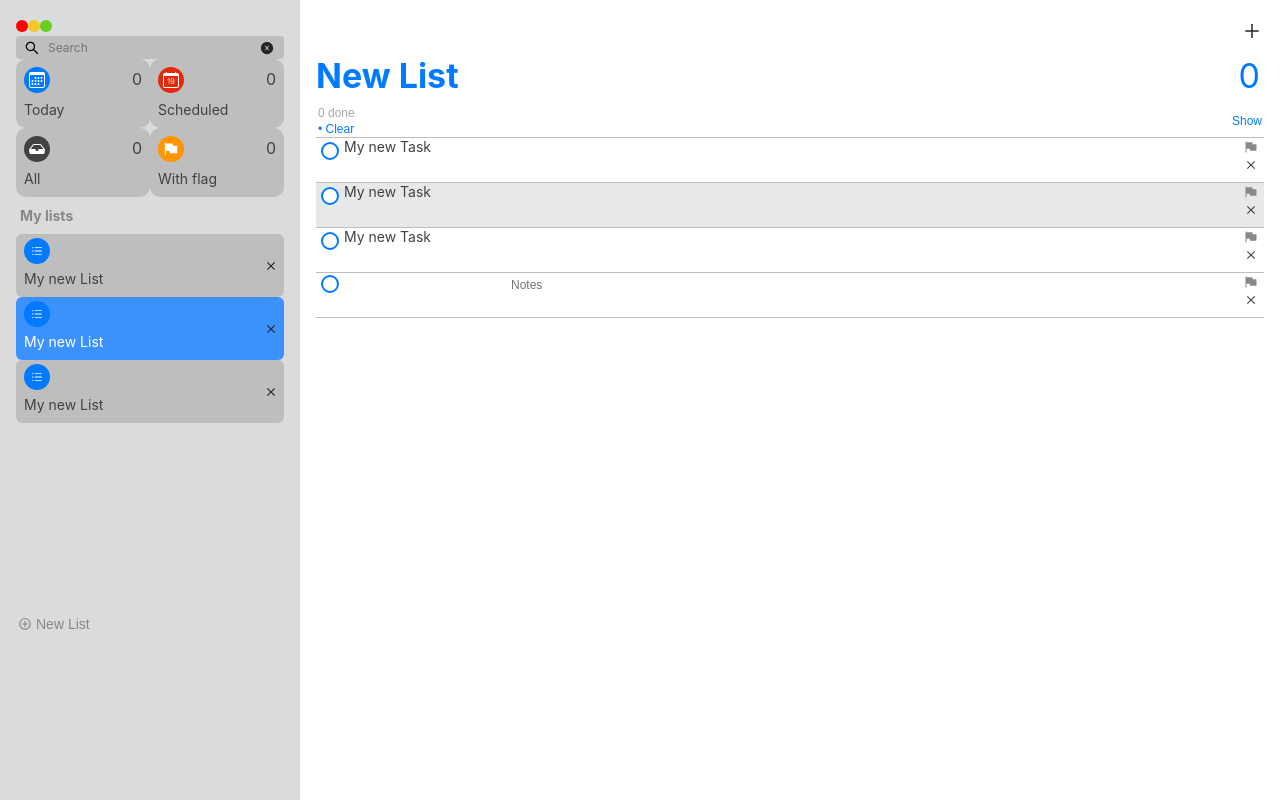
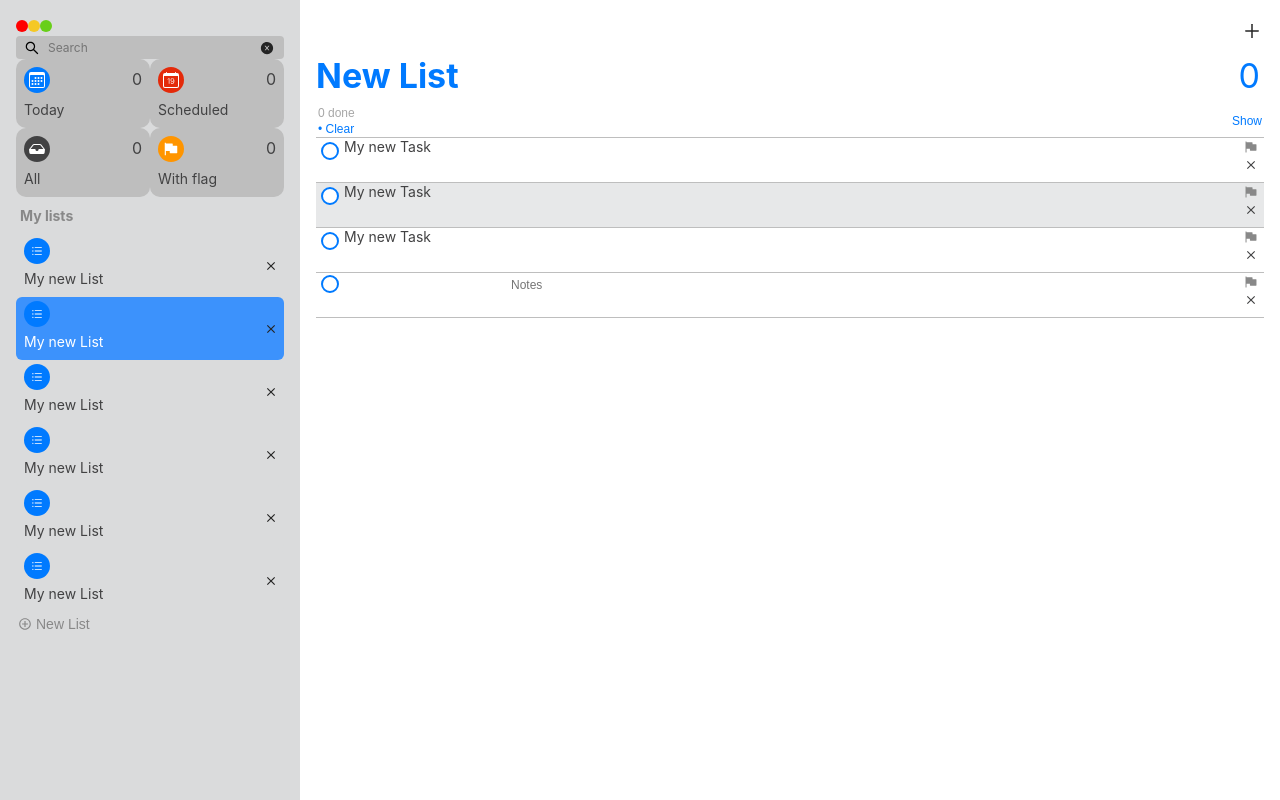
Before and after one commit to Anhelina4/ios-planner, a React (Create React App) app in the folder ios-planner/: page / in a window 1280 px wide. Built offline with nearby package versions, Linux system fonts and the light colour scheme.

Commit message:
did scrollbars for tasklist and categorylist

```diff
--- a/ios-planner/src/domains/Category/components/CategoryList/CategoryList.js
+++ b/ios-planner/src/domains/Category/components/CategoryList/CategoryList.js
@@ -15,6 +15,28 @@ const CategoryList = () => {
       <Col className="mb-lg">
         <CategorySimpleView>My new List</CategorySimpleView>
       </Col>
+      <Col className="mb-lg">
+        <CategorySimpleView>My new List</CategorySimpleView>
+      </Col>
+      <Col className="mb-lg">
+        <CategorySimpleView>My new List</CategorySimpleView>
+      </Col>
+      <Col className="mb-lg">
+        <CategorySimpleView>My new List</CategorySimpleView>
+      </Col>
+      <Col className="mb-lg">
+        <CategorySimpleView>My new List</CategorySimpleView>
+      </Col>
+      <Col className="mb-lg">
+        <CategorySimpleView>My new List</CategorySimpleView>
+      </Col>
+      <Col className="mb-lg">
+        <CategorySimpleView>My new List</CategorySimpleView>
+      </Col>
+      <Col className="mb-lg">
+        <CategorySimpleView>My new List</CategorySimpleView>
+      </Col>
+
     </CategoryListWrapper>
   )
 }
--- a/ios-planner/src/domains/Category/components/CategoryList/CategoryList.style.js
+++ b/ios-planner/src/domains/Category/components/CategoryList/CategoryList.style.js
@@ -1,5 +1,17 @@
 import styled from "styled-components"
 
-const CategoryListWrapper = styled.div``
+const CategoryListWrapper = styled.div`
+max-height: 380px;
+overflow-y: scroll;
+::-webkit-scrollbar {
+  width: 8px;
+  background-color: var(--color-white);
+  border-radius:var(--border-radius-md);
+}
+::-webkit-scrollbar-thumb {
+  background-color:var(--color-dark-lighten2);
+  border-radius: var(--border-radius-md);
+}
+`
 
 export default CategoryListWrapper
--- a/ios-planner/src/domains/Category/components/CategorySimpleView/CategorySimpleView.style.js
+++ b/ios-planner/src/domains/Category/components/CategorySimpleView/CategorySimpleView.style.js
@@ -13,7 +13,7 @@ export const CategoryWrapper = styled.div`
   ${props =>
     !props.focused &&
     css`
-      background: var(--color-dark-lighten3);
+      background: var(--color-dark-lighten5);
     `}
 `
 
--- a/ios-planner/src/domains/Task/components/TaskList/TaskList.style.js
+++ b/ios-planner/src/domains/Task/components/TaskList/TaskList.style.js
@@ -1,5 +1,17 @@
 import styled from "styled-components"
 
-const TaskListWrapper = styled.div``
+const TaskListWrapper = styled.div`
+max-height: 550px;
+overflow-y: scroll;
+::-webkit-scrollbar {
+  width: 8px;
+  background-color: var(--color-white);
+  border-radius: var(--border-radius-md);
+}
+::-webkit-scrollbar-thumb {
+  background-color: var(--color-blue-lighten1);
+  border-radius: var(--border-radius-md);
+}
+`
 
 export default TaskListWrapper
--- a/ios-planner/src/styles/style.css
+++ b/ios-planner/src/styles/style.css
@@ -8,6 +8,7 @@
   /* colors */
   --color-blue: #007aff;
   --color-blue-lighten: #3c92fc;
+  --color-blue-lighten1: #66a9fc;
   --color-red: #e42a0a;
   --color-orange: #ff9500;
   --color-white: #fff;
```
